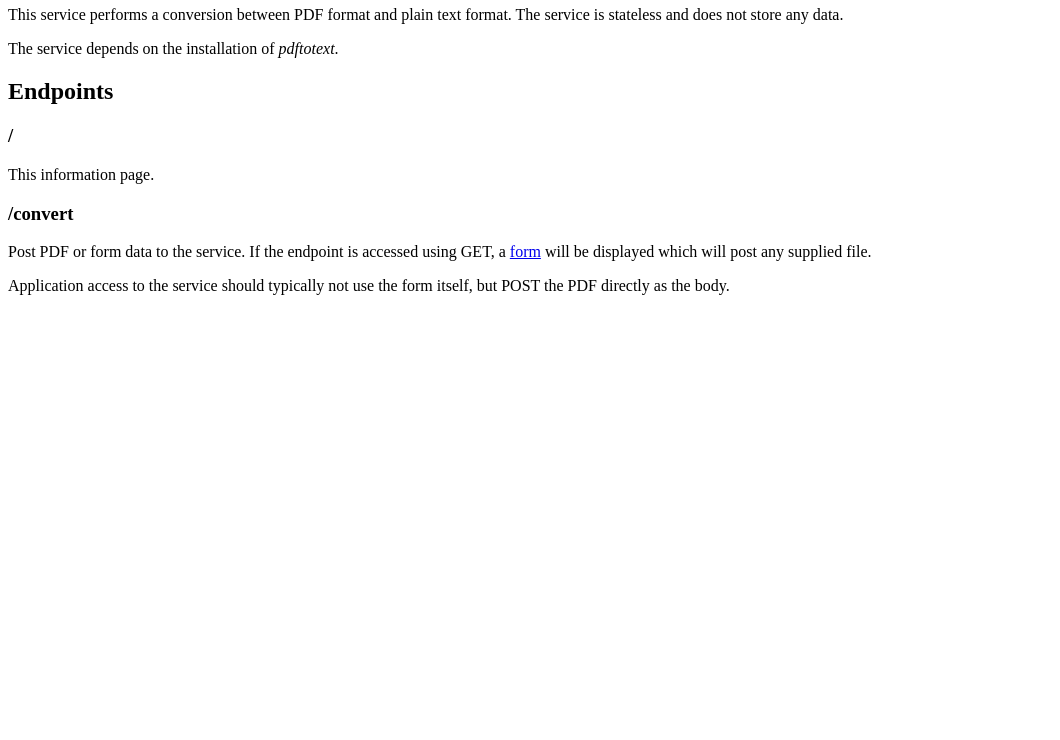
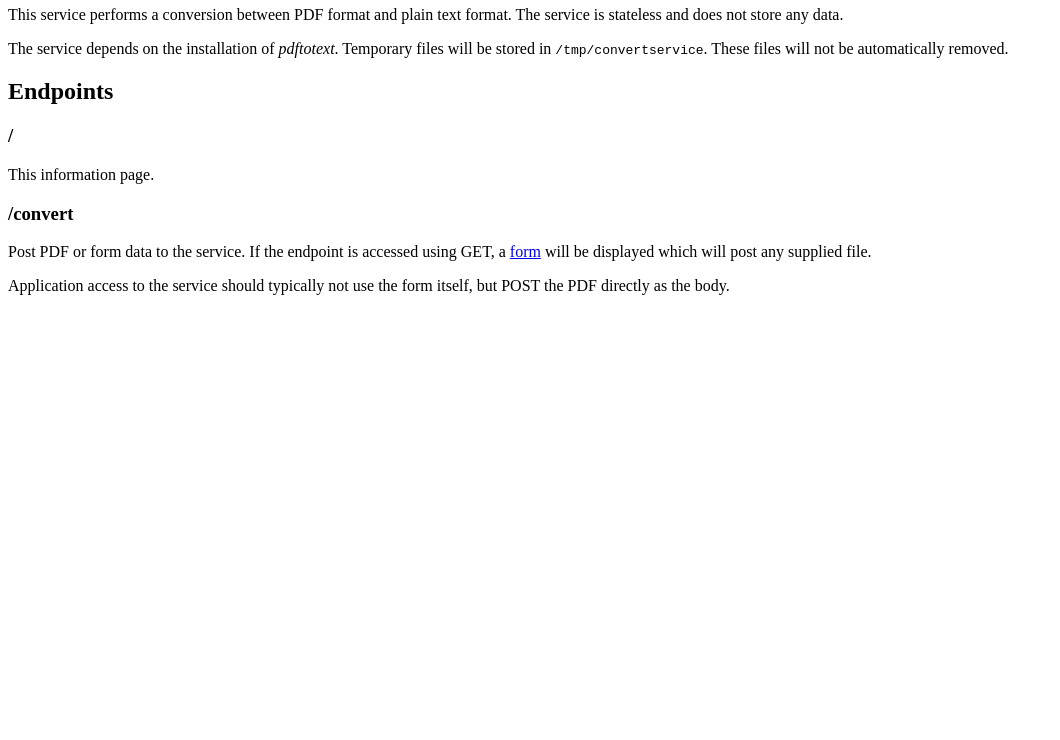
Before and after one commit to ss73/kds-convert_service, a website: page views/info.html in a window 1280 px wide. Shown: the part 60-800 px from the top of the page, without its empty margins (0-1060 px from the left). Drawn offline with Linux system fonts and the light colour scheme.

Commit message:
Added info on temp files

```diff
--- a/views/info.html
+++ b/views/info.html
@@ -13,6 +13,8 @@
         </p>
         <p>
             The service depends on the installation of <em>pdftotext</em>.
+            Temporary files will be stored in <code>/tmp/convertservice</code>. These
+            files will not be automatically removed.
         </p>
         <h2>Endpoints</h2>
         <h3>/</h3>
```
